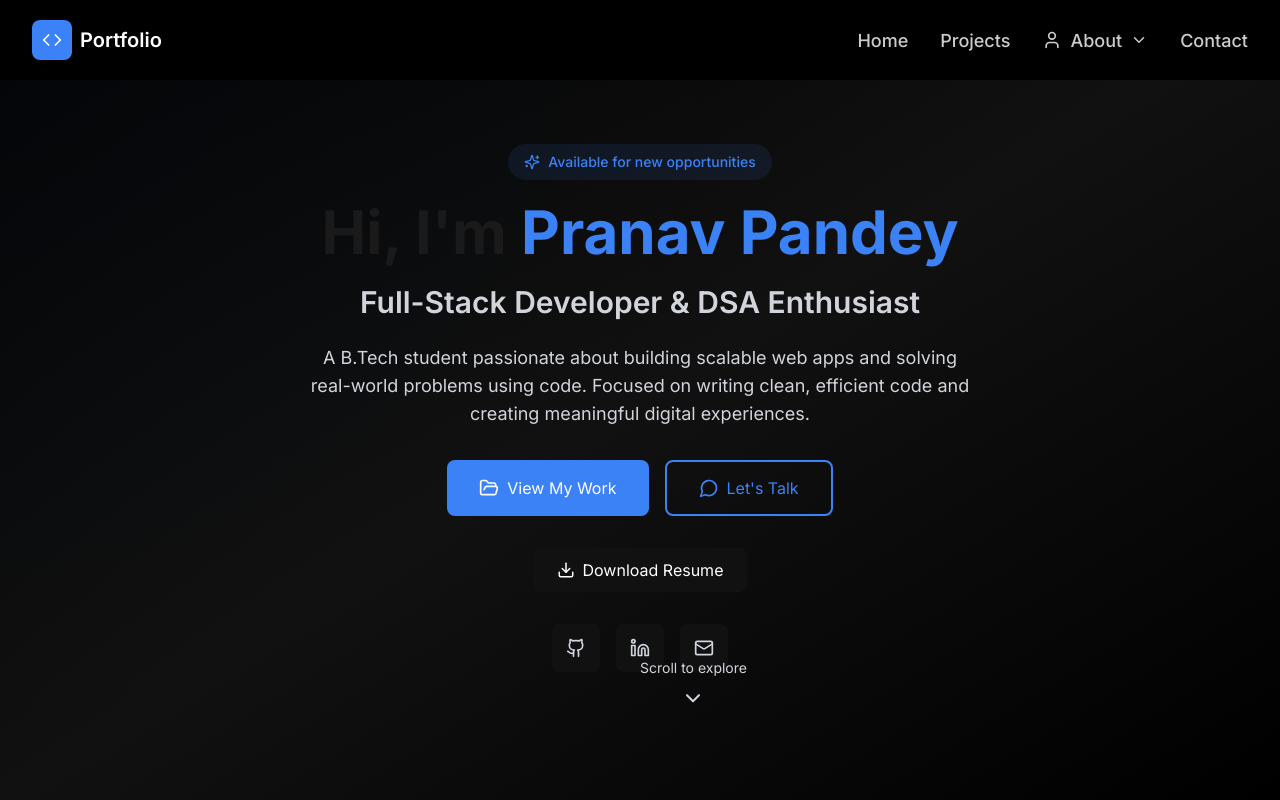
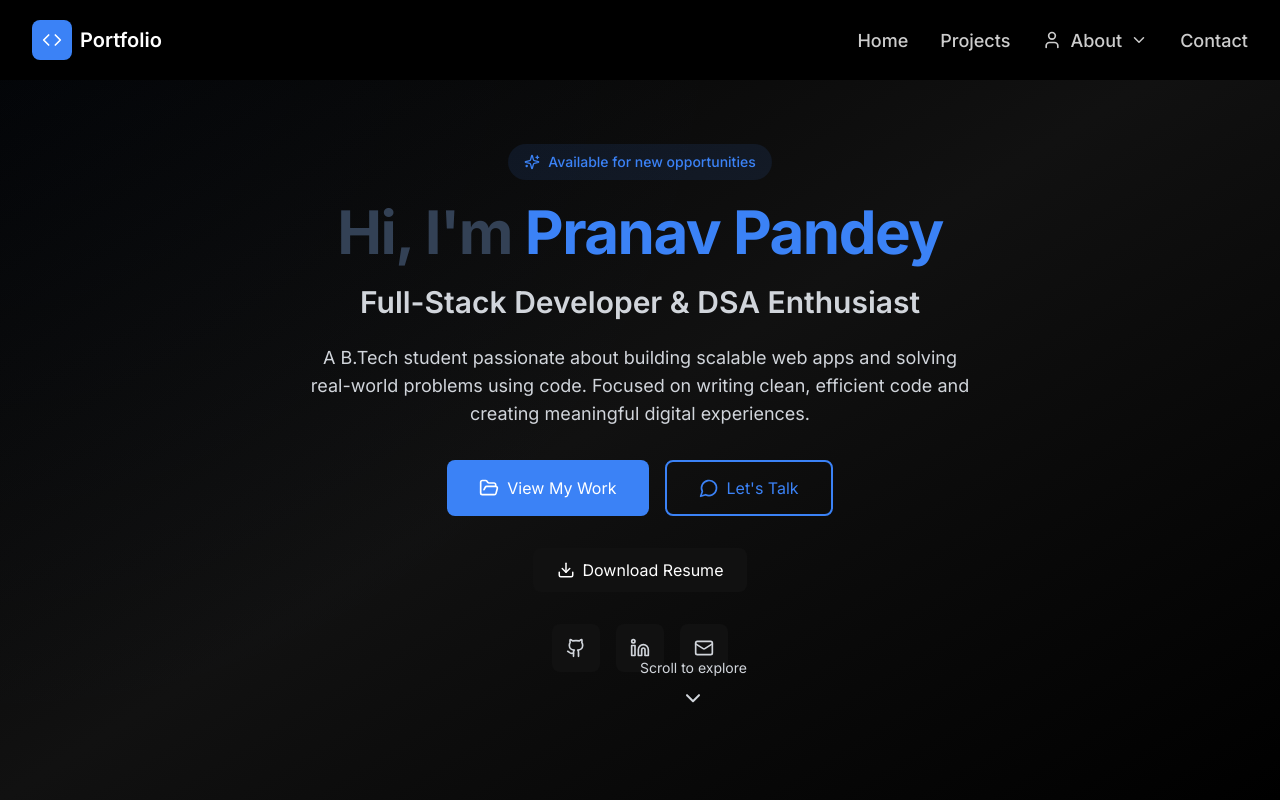
Before and after one commit to Pranav2845/portfolio, a React (Vite) app: page / in a window 1280 px wide. Shown: the top 800 px of the page. Built offline with nearby package versions, Linux system fonts and the light colour scheme.

Commit message:
final improvise

```diff
--- a/src/pages/portfolio-landing-page/components/HeroSection.jsx
+++ b/src/pages/portfolio-landing-page/components/HeroSection.jsx
@@ -84,10 +84,10 @@ const HeroSection = () => {
                 <Icon name="Sparkles" size={16} className="mr-2" strokeWidth={2} />
                 Available for new opportunities
               </span>
-              <h1 className="text-4xl sm:text-5xl lg:text-6xl font-bold text-primary mb-4">
-                Hi, I'm{' '}
-                <span className="text-accent">Pranav Pandey</span>
-              </h1>
+              <h1 className="text-4xl sm:text-5xl lg:text-6xl font-extrabold tracking-tight text-slate-700 dark:text-slate-100 mb-4">
+  Hi, I'm <span className="text-accent">Pranav Pandey</span>
+</h1>
+
               <h2 className="text-xl sm:text-2xl lg:text-3xl font-semibold text-text-secondary mb-6">
                 Full-Stack Developer & DSA Enthusiast
 
```
